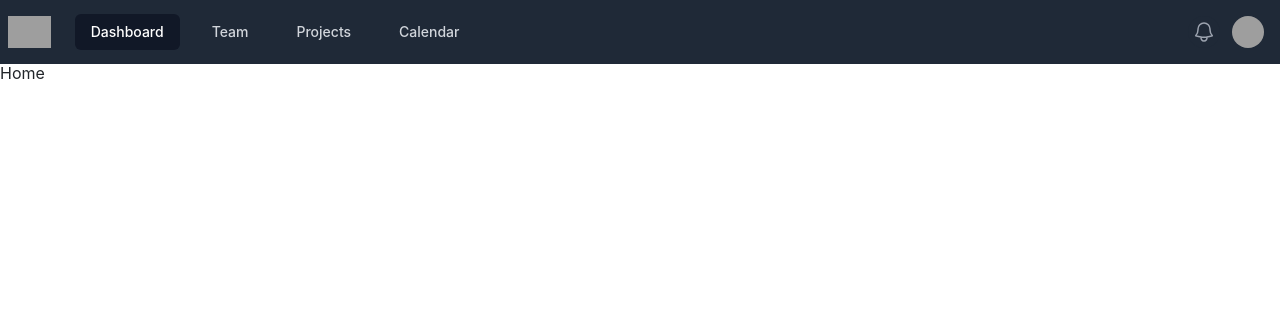
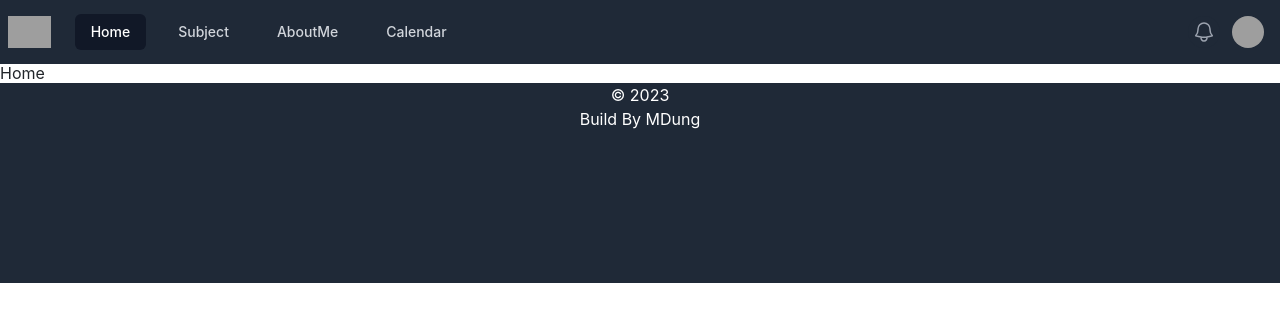
Before and after one commit to MDung0807/EduWeb, a React (Create React App) app: page / in a window 1280 px wide. Shown: the top 322 px of the page. Built offline with nearby package versions, Linux system fonts and the light colour scheme; grey boxes are pictures that could not be loaded.

Commit message:
add footer

```diff
--- a/src/App.js
+++ b/src/App.js
@@ -1,12 +1,14 @@
 import './App.css';
 import Home from './pages/Home';
-import Header from './components/Header';
+import Header from './components/header/Header';
+import Footer from './components/footer/index.js';
 
 function App() {
   return (
     <div>
       <Header/>
     <Home/>
+    <Footer/>
     </div>
   );
 }
--- /dev/null
+++ b/src/components/footer/index.css
@@ -0,0 +1,18 @@
+footer {
+    height: 200px;
+}
+
+
+a{
+    text-decoration: none;
+    color: white;
+}
+
+a:hover {
+    color: white;
+  }
+
+
+  a:active {
+    color: #6e4e4e;
+  }
--- /dev/null
+++ b/src/components/footer/index.js
@@ -0,0 +1,14 @@
+import './index.css'
+
+export default function Footer() {
+    return (
+        <footer className="bg-gray-800">
+            <div className='text-center'>
+                <div className='text-white'>
+                    <p>© 2023</p>
+                    <p>Build By <a href='https://github.com/MDung0807' target='_blank'>MDung</a></p>
+                </div>
+            </div>
+        </footer>
+    );
+}
--- a/src/components/Header.js
+++ b/src/components/header/Header.js
@@ -3,9 +3,9 @@ import { Disclosure, Menu, Transition } from '@headlessui/react'
 import { Bars3Icon, BellIcon, XMarkIcon } from '@heroicons/react/24/outline'
 
 const navigation = [
-  { name: 'Dashboard', href: '#', current: true },
-  { name: 'Team', href: '/team', current: false },
-  { name: 'Projects', href: '#', current: false },
+  { name: 'Home', href: '#', current: true },
+  { name: 'Subject', href: '#', current: false },
+  { name: 'AboutMe', href: '#', current: false },
   { name: 'Calendar', href: '#', current: false },
 ]
 
```
